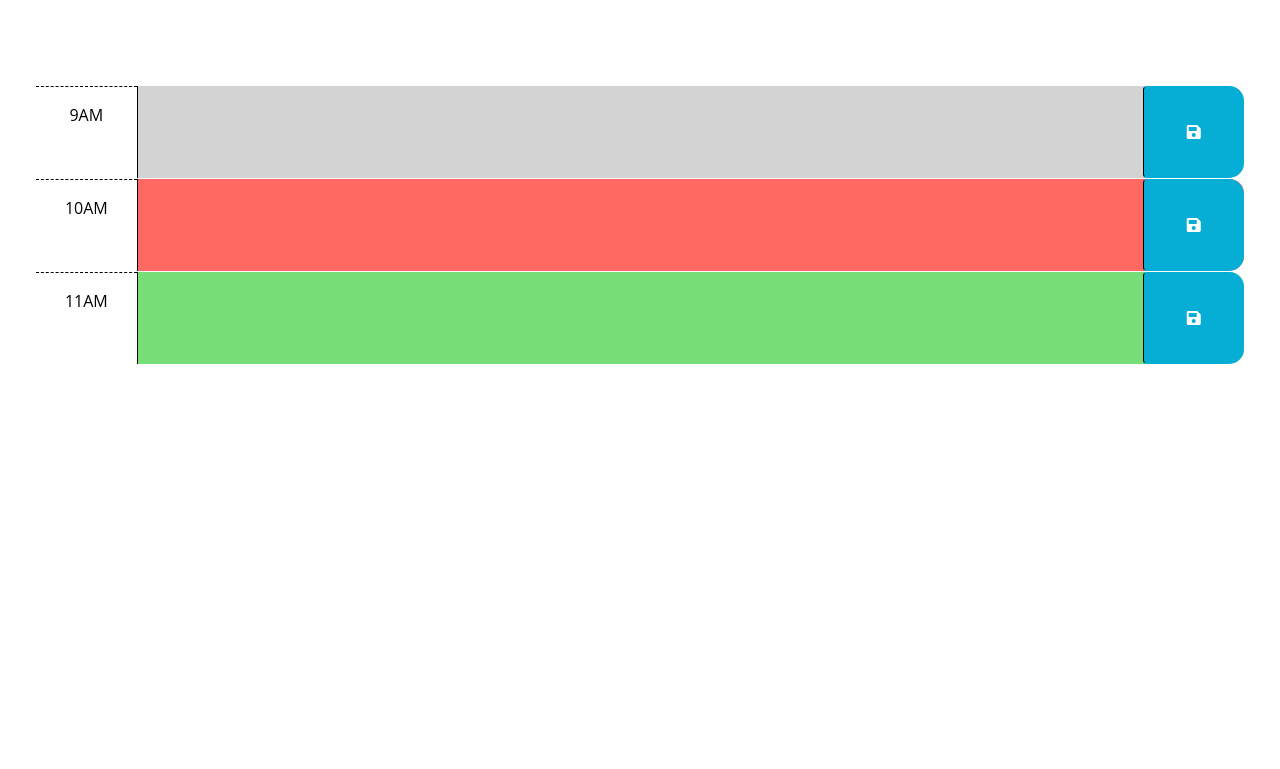
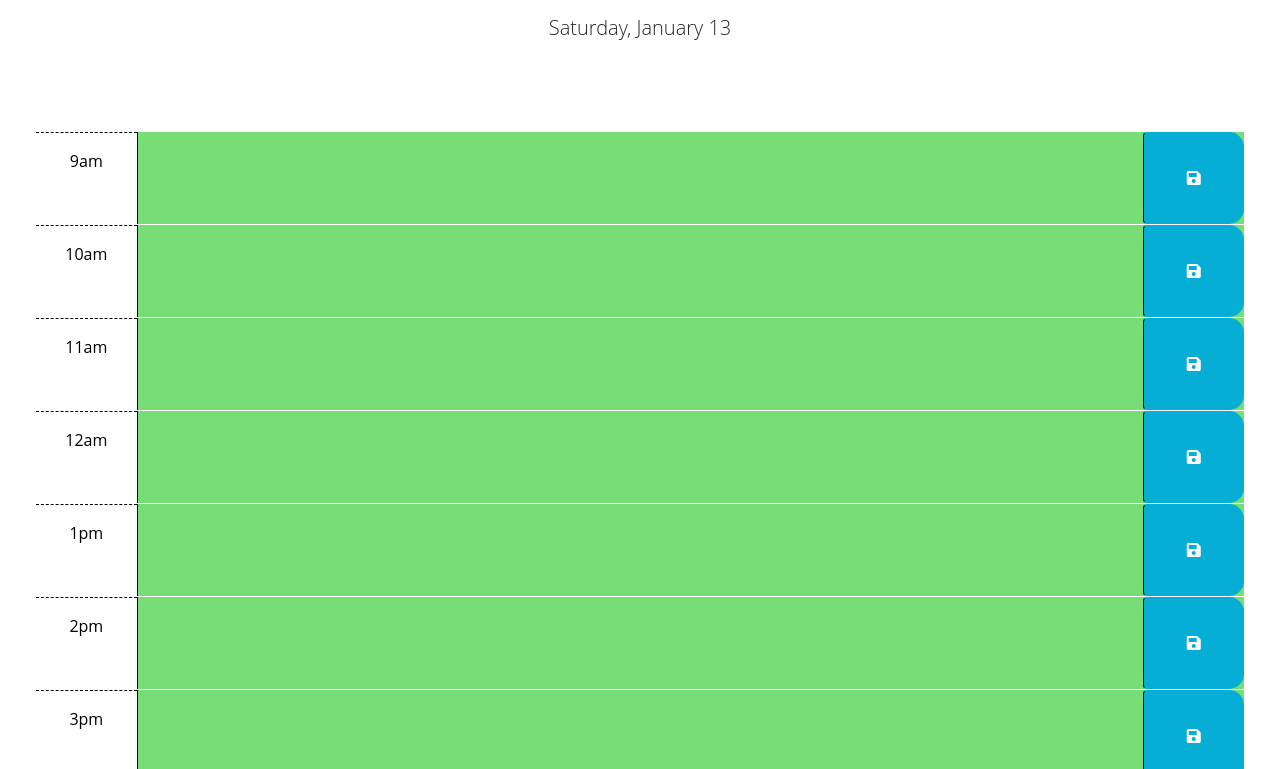
Before and after one commit to zaczacariah/calendarApp, a plain HTML site: page index.html in a window 1280 px wide. Shown: the part 166-935 px from the top of the page. Before the commit the page ends 800 px from the top, so only its background shows below. Drawn offline with nearby package versions, Linux system fonts and the light colour scheme; files that its build step writes are made by us from their sources.

Commit message:
Generated Calendar hours with relevant past, present, future classes

```diff
--- a/Assets/js/script.js
+++ b/Assets/js/script.js
@@ -1,23 +1,120 @@
-// Wrap all code that interacts with the DOM in a call to jQuery to ensure that
-// the code isn't run until the browser has finished rendering all the elements
-// in the html.
+
 $(function () {
+var main = $('#main_container');
+var currentDay = $('#currentDay');
+var time = new Date($.now());
+// Date object for formatting
+var options = {
+  weekday: 'long',
+  month: 'long',
+  day: 'numeric',
+
+};
+
+var formattedDate = time.toLocaleDateString('en-US', options);
+
+currentDay.append(formattedDate);
+
+time = time.getHours();
+// Create the internal items of each hour
+function timeDivInside(item, timeFormatted){
+  var internalDiv = $('<div>').addClass('col-2 col-md-1 hour text-center py-3');
+  internalDiv.html(item + timeFormatted);
+  var textArea = $('<textarea>');
+  textArea.addClass('col-8 col-md-10 description');
+  textArea.attr('rows', '3');
+  var button = $('<button>').addClass('btn saveBtn col-2 col-md-1');
+  button.attr('aria-label', 'save');
+
+  button.on('click', { 'textArea': textArea, 'id': `${item}-${timeFormatted}` }, saveEvent)
+
+  var i = $('<i>').addClass('fas fa-save');
+  i.attr('aria-hidden', 'true');
+  button.append(i);
+
+  return { internalDiv, textArea, button };
+}
+
+
+
+
+// Setup up Calendar
+function InitCalendar(){
+  [9, 10, 11, 12, 1, 2, 3, 4, 5].forEach((item, index) => {
+
+    console.log("run");
+    var div = $('<div>');
+    div.addClass('row time-blow ' + getTimeClass(item, time));
+    //is it Am or Pm?
+    var timeFormatted = `${item < 13 && item > 8 ? 'am' : 'pm'}`;
+    div.attr('id', `${item}-${timeFormatted}`);
+    // Get internal contents
+    var { internalDiv, textArea, button} = timeDivInside(item, timeFormatted);
+    div.append(internalDiv);
+    div.append(textArea);
+
+    div.append(button);
+    main.append(div);
+
+  });
+}
+InitCalendar();
+
+function getTimeClass(item, currentTime) {
+
+    // Convert item to a 24-hour format
+    if (item < 9) {
+      item += 12; // Convert AM hours to PM (e.g., 9 AM becomes 9 + 12 = 21)
+    }
+
+  if (item === currentTime) {
+      return 'present';
+  } else if (item < currentTime) {
+      return 'past';
+  } else {
+      return 'future';
+  }
+}
+
+function saveEvent({ target, data }){
+  var id = data.id;
+  var value = data.textArea.val();
+
+  var toBeAdded = { 'id': id, 'value': value };
+
+  var currentStore = localStorage.getItem('schedule') || [];
+
+  if(currentStore != ''){
+    console.log("Existed");
+    currentStore = JSON.parse(currentStore);
+    console.log("content of currentstore", currentStore);
+    currentStore.push(toBeAdded);
+    localStorage.setItem("schedule", JSON.stringify(currentStore));
+  } else {
+    console.log("Didnt exist");
+    localStorage.setItem('schedule', JSON.stringify([toBeAdded]));
+  }
+
+
+
+}
+
+{/* <div class="row time-blow past" id="9-am">
+  <div class="col-2 col-md-1 hour text-center py-3">9am</div>
+  <textarea class="col-8 col-md-10 description" rows="3"></textarea>
+  <button class="btn saveBtn col-2 col-md-1" aria-label="save"><i class="fas fa-save" aria-hidden="true"></i></button>
+</div> */}
+
   // TODO: Add a listener for click events on the save button. This code should
   // use the id in the containing time-block as a key to save the user input in
   // local storage. HINT: What does `this` reference in the click listener
   // function? How can DOM traversal be used to get the "hour-x" id of the
   // time-block containing the button that was clicked? How might the id be
   // useful when saving the description in local storage?
-  //
-  // TODO: Add code to apply the past, present, or future class to each time
-  // block by comparing the id to the current hour. HINTS: How can the id
-  // attribute of each time-block be used to conditionally add or remove the
-  // past, present, and future classes? How can Day.js be used to get the
-  // current hour in 24-hour time?
+
   //
   // TODO: Add code to get any user input that was saved in localStorage and set
   // the values of the corresponding textarea elements. HINT: How can the id
   // attribute of each time-block be used to do this?
-  //
-  // TODO: Add code to display the current date in the header of the page.
+
 });
--- a/index.html
+++ b/index.html
@@ -4,6 +4,7 @@
     <meta charset="UTF-8" />
     <meta name="viewport" content="width=device-width, initial-scale=1.0" />
     <meta http-equiv="X-UA-Compatible" content="ie=edge" />
+
     <link
       href="https://cdn.jsdelivr.net/npm/bootstrap@5.1.3/dist/css/bootstrap.min.css"
       rel="stylesheet"
@@ -20,17 +21,17 @@
       href="https://fonts.googleapis.com/css2?family=Fira+Sans:wght@400;700&display=swap"
       rel="stylesheet"
     />
-    <link rel="stylesheet" href="style.css" />
+    <link rel="stylesheet" href="./Assets/css/style.css" />
     <title>Work Day Scheduler</title>
   </head>
 
   <body>
-    <header class="p-5 mb-4">
+    <header class="p-5 mb-4 col w-100 justify-content-center text-center">
       <h1 class="display-3">Work Day Scheduler</h1>
       <p class="lead">A simple calendar app for scheduling your work day</p>
       <p id="currentDay" class="lead"></p>
     </header>
-    <div class="container-fluid px-5">
+    <div id="main_container" class="container-fluid px-5">
       <!-- Use class for "past", "present", and "future" to apply styles to the
         time-block divs accordingly. The javascript will need to do this by
         adding/removing these classes on each div by comparing the hour in the
@@ -42,31 +43,8 @@
         -->
 
       <!-- Example of a past time block. The "past" class adds a gray background color. -->
-      <div id="hour-9" class="row time-block past">
-        <div class="col-2 col-md-1 hour text-center py-3">9AM</div>
-        <textarea class="col-8 col-md-10 description" rows="3"> </textarea>
-        <button class="btn saveBtn col-2 col-md-1" aria-label="save">
-          <i class="fas fa-save" aria-hidden="true"></i>
-        </button>
-      </div>
 
-      <!-- Example of a present time block. The "present" class adds a red background color. -->
-      <div id="hour-10" class="row time-block present">
-        <div class="col-2 col-md-1 hour text-center py-3">10AM</div>
-        <textarea class="col-8 col-md-10 description" rows="3"> </textarea>
-        <button class="btn saveBtn col-2 col-md-1" aria-label="save">
-          <i class="fas fa-save" aria-hidden="true"></i>
-        </button>
-      </div>
 
-      <!-- Example of a future time block. The "future" class adds a green background color. -->
-      <div id="hour-11" class="row time-block future">
-        <div class="col-2 col-md-1 hour text-center py-3">11AM</div>
-        <textarea class="col-8 col-md-10 description" rows="3"> </textarea>
-        <button class="btn saveBtn col-2 col-md-1" aria-label="save">
-          <i class="fas fa-save" aria-hidden="true"></i>
-        </button>
-      </div>
     </div>
 
     <script src="https://cdnjs.cloudflare.com/ajax/libs/jquery/3.2.1/jquery.min.js"></script>
@@ -74,6 +52,6 @@
     integrity="sha256-iu/zLUB+QgISXBLCW/mcDi/rnf4m4uEDO0wauy76x7U="
     crossorigin="anonymous"></script>
 
-    <script src="script.js"></script>
+    <script src="./Assets/js/script.js"></script>
   </body>
 </html>
```
